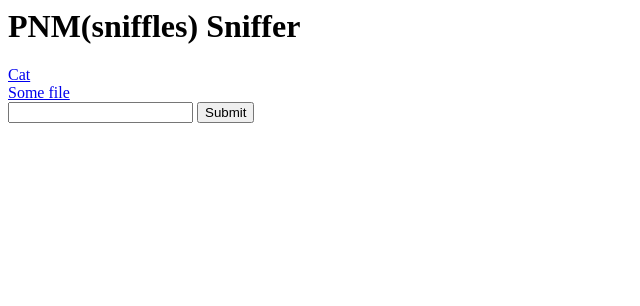
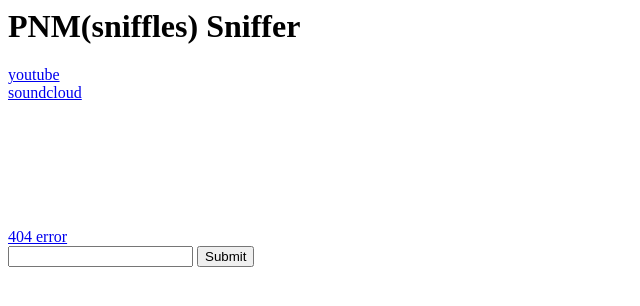
Before and after one commit to shlomo-maghen/SimpleFlaskServer, a Flask app: page / in a window 1280 px wide. Shown: the top 306 px of the page, without its empty margins (0-640 px from the left). Run offline with Flask 2, Linux system fonts and the light colour scheme.

Commit message:
added some more links

```diff
--- a/app.py
+++ b/app.py
@@ -5,14 +5,17 @@ from flask import request
 
 app = Flask(__name__)
 
+
 @app.route("/")
 def main_app():
 	return render_template("index.html")
+
 
 @app.route("/post_request", methods=["POST"])
 def post_request():
 	return request.form["test1"]
 
+
 if __name__ == "__main__":
-	# app.run()
 	app.run(host="0.0.0.0", port=8000)
+	print "started"
--- /dev/null
+++ b/templates/1.html
@@ -0,0 +1 @@
+<iframe width="560" height="315" src="https://www.youtube.com/embed/NESWrTFk0T8" frameborder="0" allowfullscreen></iframe>
--- /dev/null
+++ b/templates/2.html
@@ -0,0 +1 @@
+<iframe width="100%" height="450" scrolling="no" frameborder="no" src="https://w.soundcloud.com/player/?url=https%3A//api.soundcloud.com/tracks/309689093&amp;auto_play=false&amp;hide_related=false&amp;show_comments=true&amp;show_user=true&amp;show_reposts=false&amp;visual=true"></iframe>
--- a/templates/index.html
+++ b/templates/index.html
@@ -1,9 +1,25 @@
 <h1>PNM(sniffles) Sniffer</h1>
 
-<a href="/static/cat.jpg" id="cat">Cat</a>
+<a href="/static/1.html">youtube</a>
 <br>
-<a href="/static/file.txt" id="file">Some file</a>
+<a href="/static/2.html">soundcloud</a>
 <br>
+<a href="/static/3.html"></a>
+<br>
+<a href="/static/4.html"></a>
+<br>
+<a href="/static/5.html"></a>
+<br>
+<a href="/static/6.html"></a>
+<br>
+<a href="/static/7.html"></a>
+<br>
+<a href="/static/8.html"></a>
+<br>
+<a href="/static/9.html"></a>
+<br>
+<a href="/static/10.html">404 error</a>
+
 
 <form action="post_request", method="post">
   <input type="text" name="test1">
```
Also changed, not shown: templates/3.html (added), templates/4.html (added), templates/5.html (added), templates/6.html (added), templates/7.html (added), templates/8.html (added), templates/9.html (added).
